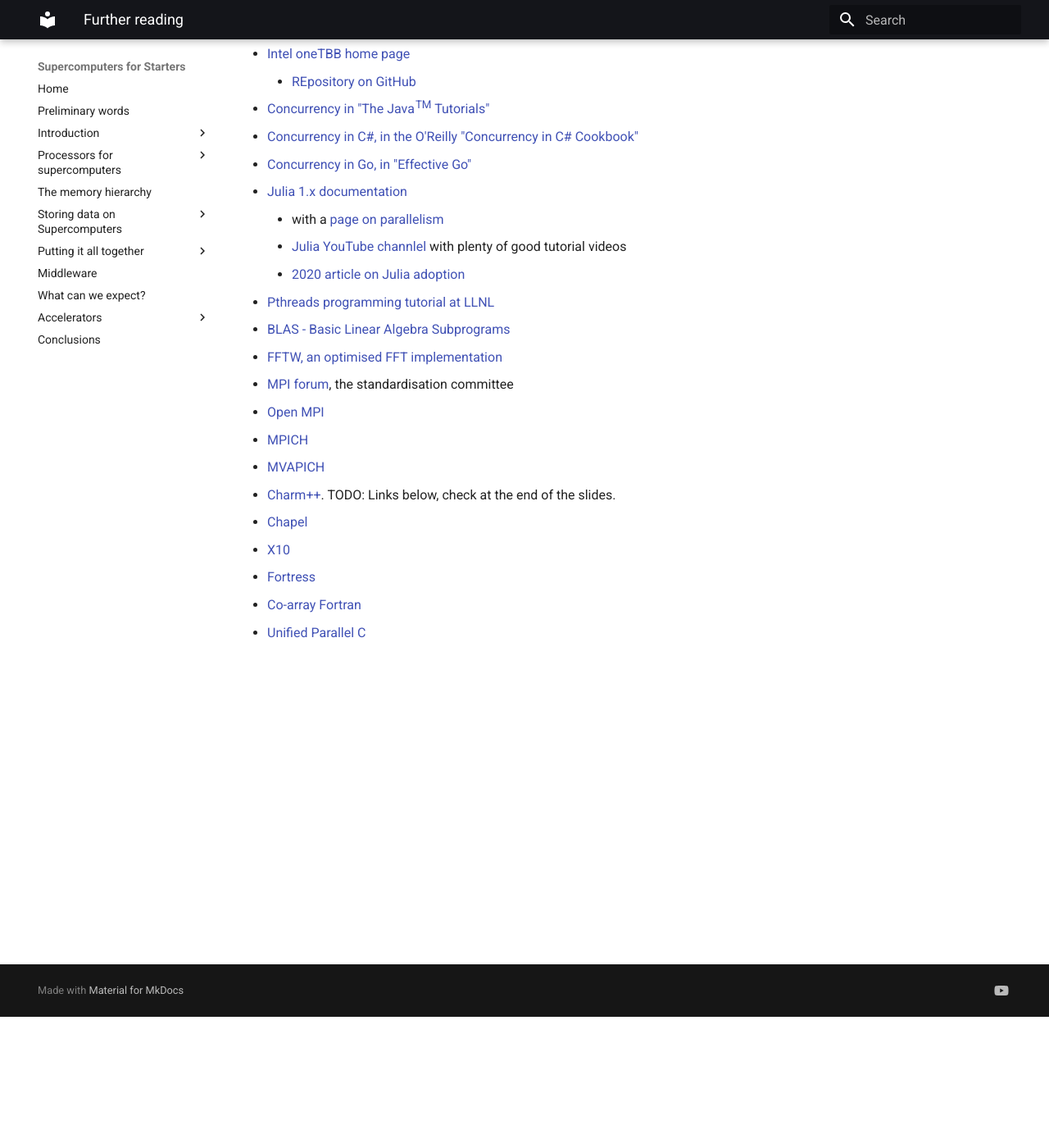
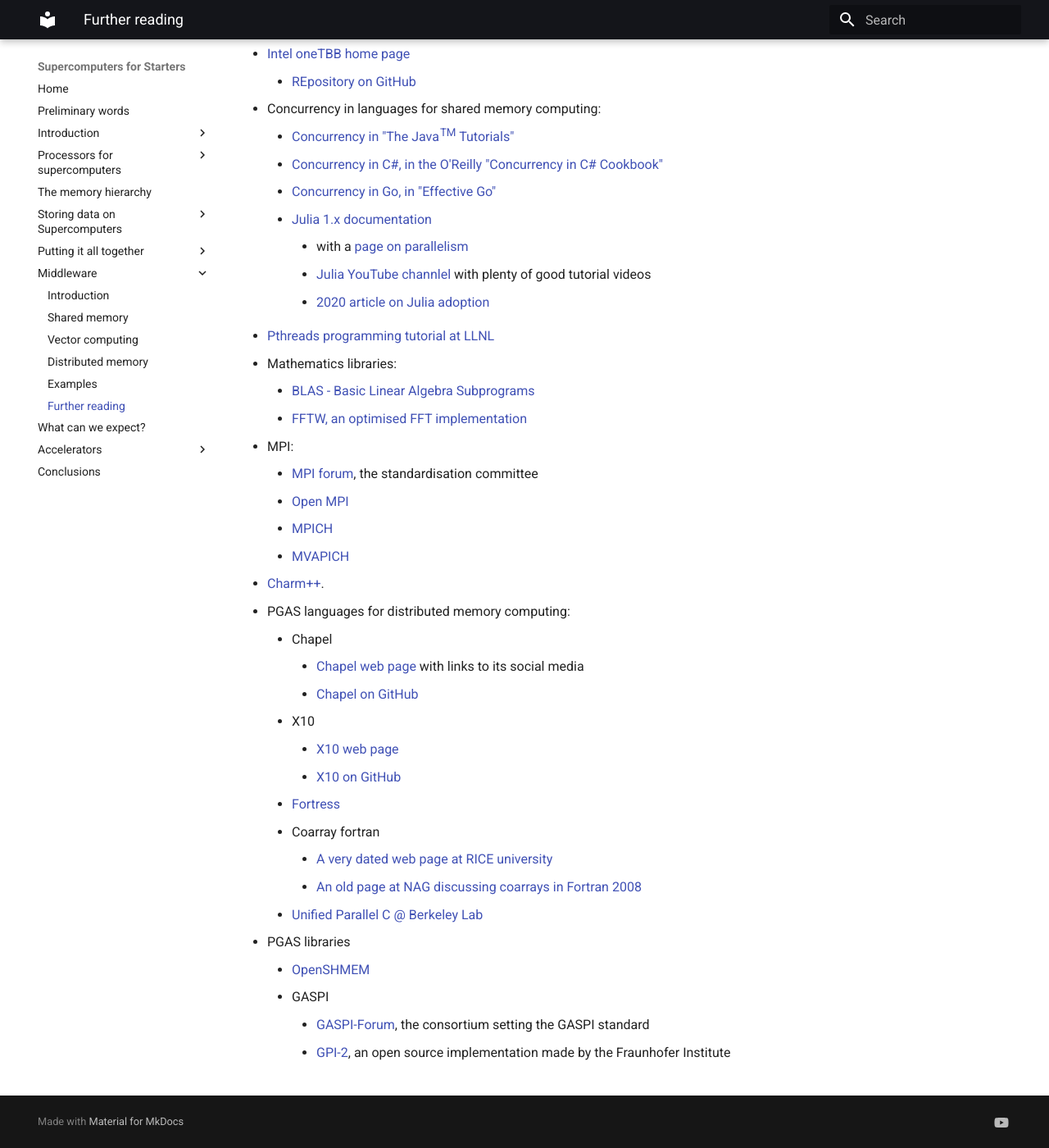
Before and after one commit to klust/SupercomputersForStarters, an MkDocs documentation site: the page built from docs/C06_Middleware/C06_S06_Further_reading.md, in a window 1280 px wide and 1400 px high, scrolled down 160 px. Shown: the whole window at 82% size. Built offline with MkDocs 1.6.1 and Material for MkDocs 9.7.7, drawn with Linux system fonts in a browser that asks for light colours.

Commit message:
Finishing the chapter on middleware.

```diff
--- a/docs/C06_Middleware/C06_S06_Further_reading.md
+++ b/docs/C06_Middleware/C06_S06_Further_reading.md
@@ -3,24 +3,38 @@
 -   [OpenMP web site](https://www.openmp.org/)
 -   [Intel oneTBB home page](https://www.intel.com/content/www/us/en/developer/tools/oneapi/onetbb.html)
     -   [REpository on GitHub](https://github.com/oneapi-src/oneTBB)
--   [Concurrency in "The Java<sup>TM</sup> Tutorials"](https://docs.oracle.com/javase/tutorial/essential/concurrency/)
--   [Concurrency in C#, in the O'Reilly "Concurrency in C# Cookbook"](https://www.oreilly.com/library/view/concurrency-in-c/9781491906675/ch01.html)
--   [Concurrency in Go, in "Effective Go"](https://go.dev/doc/effective_go#concurrency)
--   [Julia 1.x documentation](https://docs.julialang.org/en/v1/)
-    -   with a [page on parallelism](https://docs.julialang.org/en/v1/manual/parallel-computing/)
-    -   [Julia YouTube channlel](https://www.youtube.com/user/JuliaLanguage) with plenty of good tutorial videos
-    -   [2020 article on Julia adoption](https://www.hpcwire.com/2020/01/14/julia-programmings-dramatic-rise-in-hpc-and-elsewhere/)
+-   Concurrency in languages for shared memory computing:
+    -   [Concurrency in "The Java<sup>TM</sup> Tutorials"](https://docs.oracle.com/javase/tutorial/essential/concurrency/)
+    -   [Concurrency in C#, in the O'Reilly "Concurrency in C# Cookbook"](https://www.oreilly.com/library/view/concurrency-in-c/9781491906675/ch01.html)
+    -   [Concurrency in Go, in "Effective Go"](https://go.dev/doc/effective_go#concurrency)
+    -   [Julia 1.x documentation](https://docs.julialang.org/en/v1/)
+        -   with a [page on parallelism](https://docs.julialang.org/en/v1/manual/parallel-computing/)
+        -   [Julia YouTube channlel](https://www.youtube.com/user/JuliaLanguage) with plenty of good tutorial videos
+        -   [2020 article on Julia adoption](https://www.hpcwire.com/2020/01/14/julia-programmings-dramatic-rise-in-hpc-and-elsewhere/)
 -   [Pthreads programming tutorial at LLNL](https://hpc-tutorials.llnl.gov/posix/)
--   [BLAS - Basic Linear Algebra Subprograms](https://netlib.org/blas/)
--   [FFTW, an optimised FFT implementation](https://www.fftw.org/)
--   [MPI forum](https://www.mpi-forum.org/), the standardisation committee
--   [Open MPI](https://www.open-mpi.org/)
--   [MPICH](https://www.mpich.org)
--   [MVAPICH](https://mvapich.cse.ohio-state.edu/)
+-   Mathematics libraries:
+    -   [BLAS - Basic Linear Algebra Subprograms](https://netlib.org/blas/)
+    -   [FFTW, an optimised FFT implementation](https://www.fftw.org/)
+-   MPI:
+    -   [MPI forum](https://www.mpi-forum.org/), the standardisation committee
+    -   [Open MPI](https://www.open-mpi.org/)
+    -   [MPICH](https://www.mpich.org)
+    -   [MVAPICH](https://mvapich.cse.ohio-state.edu/)
 -   [Charm++](https://charmplusplus.org/).
-TODO: Links below, check at the end of the slides.
--   [Chapel]()
--   [X10]()
--   [Fortress]()
--   [Co-array Fortran]()
--   [Unified Parallel C]()
+-   PGAS languages for distributed memory computing:
+    -   Chapel
+        -   [Chapel web page](https://chapel-lang.org/) with links to its social media
+        -   [Chapel on GitHub](https://github.com/chapel-lang/)
+    -   X10
+        -   [X10 web page](http://x10-lang.org/)
+        -   [X10 on GitHub](https://github.com/x10-lang/x10)
+    -   [Fortress](https://link.springer.com/referenceworkentry/10.1007/978-0-387-09766-4_190)
+    -   Coarray fortran
+        -   [A very dated web page at RICE university](http://caf.rice.edu)
+        -   [An old page at NAG discussing coarrays in Fortran 2008](https://www.nag.com/nagware/np/r62_doc/nag_f2008.html#AUTOTOC_3)
+    -   [Unified Parallel C @ Berkeley Lab](https://upc.lbl.gov)
+-   PGAS libraries
+    -   [OpenSHMEM](http://openshmem.org/)
+    -   GASPI
+        -   [GASPI-Forum](http://www.gaspi.de), the consortium setting the GASPI standard
+        -   [GPI-2](http://www.gpi-site.com), an open source implementation made by the Fraunhofer Institute
--- a/mkdocs.yml
+++ b/mkdocs.yml
@@ -60,6 +60,12 @@
     - Building up the supercomputer: C05_Summary1/C05_S07_Building_up_the_supercomputer.md
   - Middleware:
     - C06_Middleware/index.md
+    - Introduction: C06_Middleware/C06_S01_Introduction.md
+    - Shared memory: C06_Middleware/C06_S02_Shared_memory.md
+    - Vector computing: C06_Middleware/C06_S03_Vector_computing.md
+    - Distributed memory: C06_Middleware/C06_S04_Distributed_memory.md
+    - Examples: C06_Middleware/C06_S05_Examples.md
+    - Further reading: C06_Middleware/C06_S06_Further_reading.md
   - What can we expect?:
     - C07_Expectations/index.md
   - Accelerators:
```
Also changed, not shown: docs/C06_Middleware/C06_S05_Examples.md (added, +32 -0 lines), docs/C06_Middleware/index.md (+2 -0 lines), docs/index.md (+6 -0 lines).
